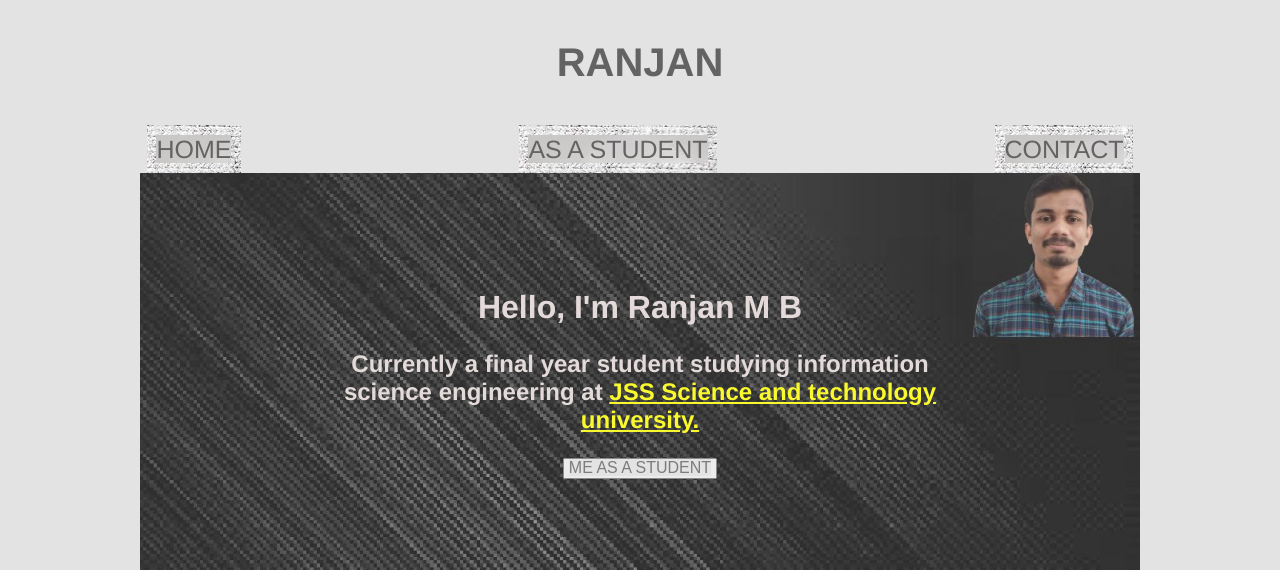
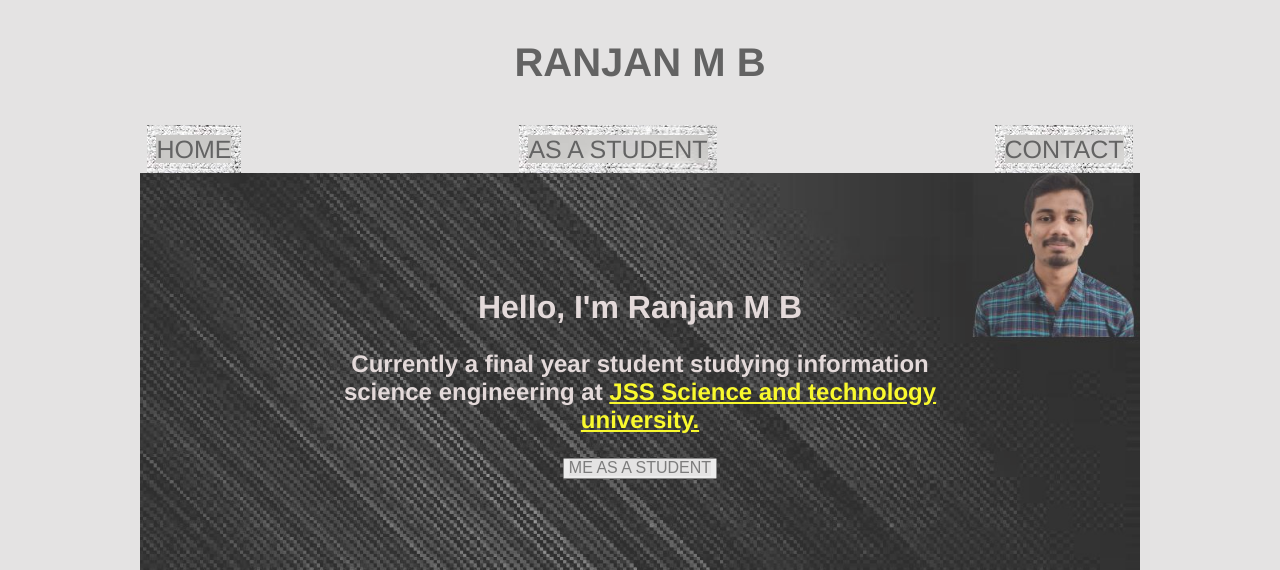
Before and after one commit to Ranjan14/CS_RAN_BLOG, a plain HTML site: page index.html in a window 1280 px wide. Shown: the top 570 px of the page. Drawn offline with Linux system fonts and the light colour scheme; grey boxes are pictures that could not be loaded; files whose address does not match are found by name.

Commit message:
updated the name with surname

```diff
--- a/index.html
+++ b/index.html
@@ -12,7 +12,7 @@
     <div>
         <header>
             <div id="body"  >
-                <p id="name" >RANJAN</p>
+                <p id="name" >RANJAN M B</p>
                 <nav>
                     <ul id="navigation" " >
                         <li>
```
